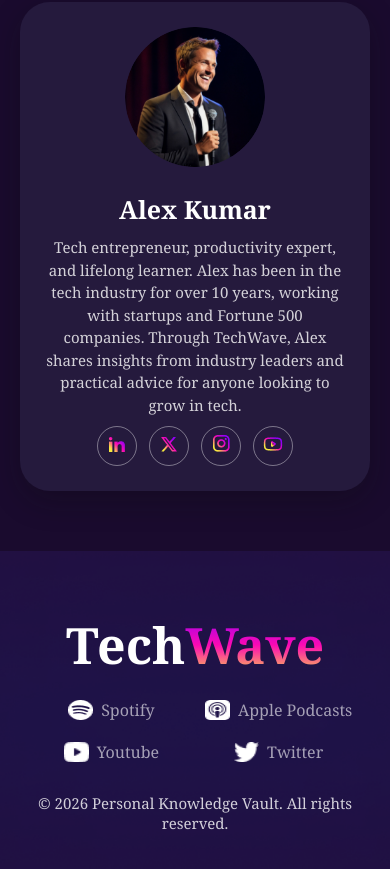
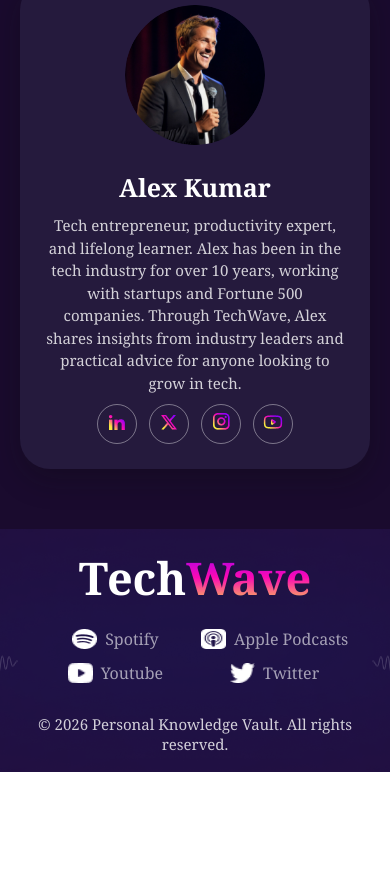
Before and after one commit to sheikhmuntaqimahmedalhasib/Assignment-2, a plain HTML site: page index.html in a window 390 px wide. Shown: the part 4457-5326 px from the top of the page. After the commit the page ends 5229 px from the top, so only its background shows below. Drawn offline with Linux system fonts and the light colour scheme.

Commit message:
2ndassignmentup

```diff
--- a/index.html
+++ b/index.html
@@ -60,7 +60,7 @@
           <h1 class="t3h1">About the Podcast</h1>
           <p class="t3h1p">TechWave is your go-to podcast for staying ahead in the fast-paced world of technology.</p>
           <p class="t3h1pp">We break down complex topics into digestible insights, explore productivity strategies that actually work,
-                          and share stories of personal growth from industry leaders.</p> <br> <br>
+                          and share stories of personal growth from industry leaders.</p> <br>
           <p class="t3h1p" >Join thousands of young professionals and tech enthusiasts who start their day with TechWave.</p>
 
           <div class="third-line"></div>
@@ -132,8 +132,7 @@
              <h1 class="t5h1">Featured Episodes</h1>
              <div class="f5fea">
                <div class="f5card">
-                     <iframe src="https://www.youtube.com/embed/7ARBJQn6QkM" allowfullscreen>
-                     </iframe>
+                     <iframe src="https://www.youtube.com/embed/7ARBJQn6QkM" allowfullscreen></iframe>
 
                      <h3 class="f5cardh3">The Future of AI in Everyday Life</h3>
                      <p class="f5cardp">Exploring how artificial intelligence is<br>
@@ -143,8 +142,7 @@
                </div>
 
                <div class="f5card">
-                     <iframe src="https://www.youtube.com/embed/Wcs2PFz5q6g" allowfullscreen>
-                     </iframe>
+                     <iframe src="https://www.youtube.com/embed/Wcs2PFz5q6g" allowfullscreen></iframe>
 
                      <h3 class="f5cardh3">Building Better Habits for Remote Work</h3>
                      <p class="f5cardp"> Practical strategies for staying productive<br>
@@ -154,8 +152,7 @@
                </div>
 
                <div class="f5card">
-                     <iframe src="https://www.youtube.com/embed/ss3dyADooLo" allowfullscreen>
-                     </iframe>
+                     <iframe src="https://www.youtube.com/embed/ss3dyADooLo" allowfullscreen></iframe>
 
                      <h3 class="f5cardh3"> Career Growth in Tech: A Roadmap</h3>
                      <p class="f5cardp"> Expert advice on navigating your tech<br>
--- a/style.css
+++ b/style.css
@@ -450,7 +450,7 @@ nav {
 }
 
 .frh1 {
-  font-size:50px;
+  font-size: 45px;
   margin-bottom: 20px;
 }
 
@@ -655,13 +655,14 @@ nav {
 
   .footer {
     height: auto;
-    padding: 60px 20px;
+    width: 100%;
+    padding: 18px;
   }
 
   .footer-social {
     display: grid;
     grid-template-columns: repeat(2, 1fr);
-    gap: 20px;
+    gap: 12px;
     justify-items: center;
   }
 }
```
